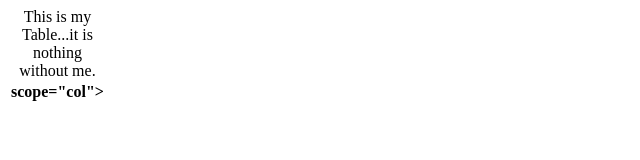
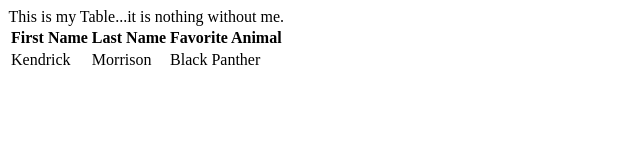
Before and after one commit to TardigradeTyrs/ExerciseHtml1, a plain HTML site: page favorites.html in a window 1280 px wide. Shown: the whole page, without its empty margins (0-640 px from the left). Drawn offline with Linux system fonts and the light colour scheme.

Commit message:
filled in table

```diff
--- a/favorites.html
+++ b/favorites.html
@@ -8,9 +8,18 @@
           </caption>
           <thead>
             <tr>
-              <th> scope="col"></th>
+              <th scope="col">First Name</th>
+              <th scope="col">Last Name</th>
+              <th scope="col">Favorite Animal</th>
             </tr>
           </thead>
+          <tbody>
+            <tr>
+              <td>Kendrick</td>
+              <td>Morrison</td>
+              <td>Black Panther</td>
+            </tr>
+          </tbody>
         </table>
     </head>
   </html>
```
